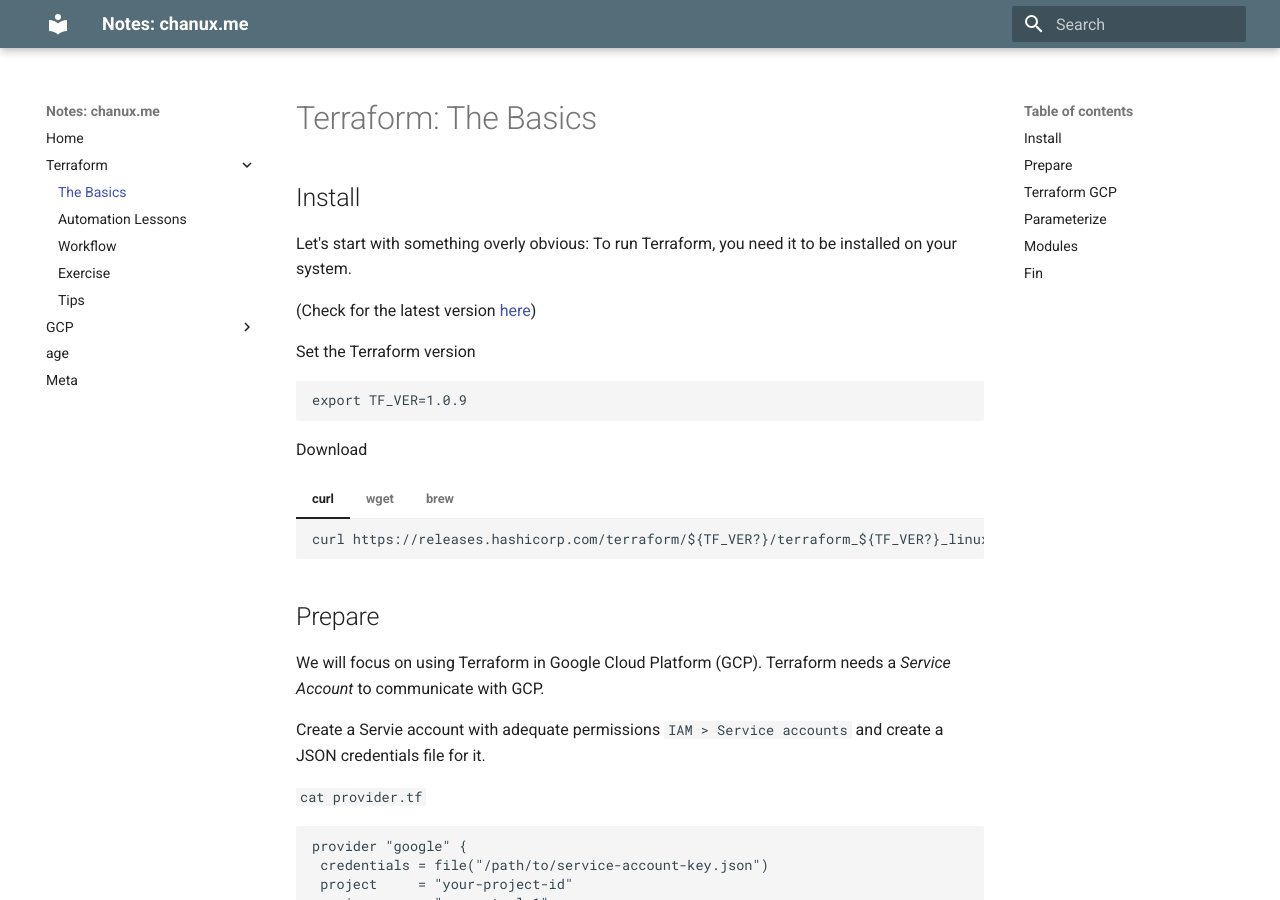
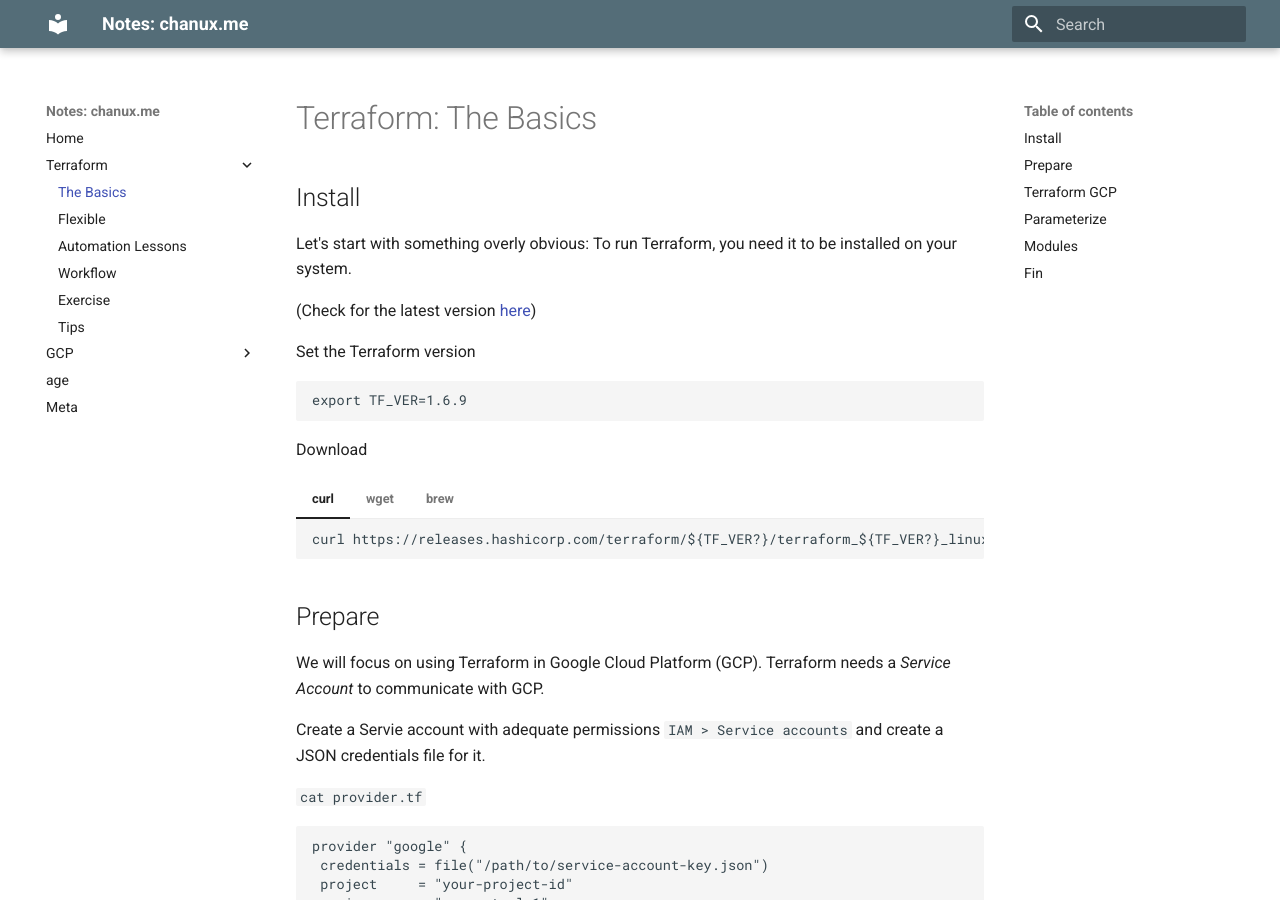
Before and after one commit to chanux/notes.chanux.me, an MkDocs documentation site: the page built from docs/terraform/the-basics.md, in a window 1280 px wide and 900 px high. Built offline with MkDocs 1.6.1 and Material for MkDocs 9.7.7, drawn with Linux system fonts in a browser that asks for light colours.

Commit message:
Adds flexible terraform article

````diff
--- a/docs/terraform/the-basics.md
+++ b/docs/terraform/the-basics.md
@@ -9,7 +9,7 @@ installed on your system.
 
 Set the Terraform version
 ```
-export TF_VER=1.0.9
+export TF_VER=1.6.9
 ```
 
 Download
--- a/mkdocs.yml
+++ b/mkdocs.yml
@@ -15,6 +15,7 @@ nav:
   - Home: 'index.md'
   - Terraform:
     - The Basics: 'terraform/the-basics.md'
+    - Flexible: 'terraform/flexible.md'
     - Automation Lessons: 'terraform/automation-lessons.md'
     - Workflow: 'terraform/workflow.md'
     - Exercise: 'terraform/exercise.md'
````
